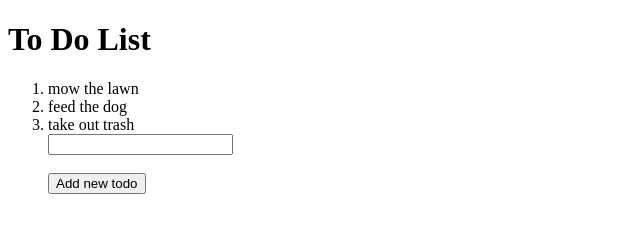
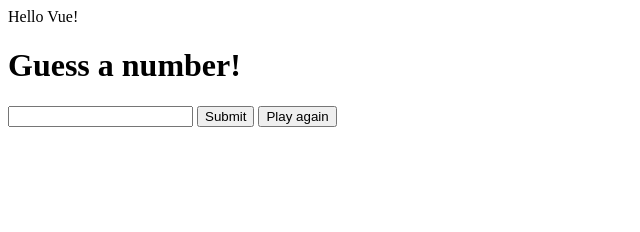
Before and after one commit to aw0ng/practice_vuejs, a plain HTML site: page index.html in a window 1280 px wide. Shown: the whole page, without its empty margins (0-640 px from the left). Drawn offline with nearby package versions, Linux system fonts and the light colour scheme.

Commit message:
guess number app

```diff
--- a/index.html
+++ b/index.html
@@ -1,23 +1,22 @@
 <!DOCTYPE html>
 <html lang="en">
 <head>
-    <meta charset="UTF-8" />
-    <title>Practice Vue.js</title>
+  <meta charset="UTF-8">
+  <title>Vue.js Intro</title>
   <script src="https://cdn.jsdelivr.net/npm/vue/dist/vue.js"></script>
-    <script src="index.js" defer></script>
 </head>
 <body>
-    <h1>To Do List</h1>
   <div id="app">
-      <ol>
-      <li v-for="todo in todos">
-        {{ todo }}
-      </li>
-      <input v-model="newTodo" type="text">
-      <br>
-      <br>
-      <button v-on:click="addTodo()">Add new todo</button>
-    </ol>
+    {{ message }}
+    <h1>Guess a number!</h1>
+    <div>
+      <input v-model="guess" type="text">
+      <button v-on:click="newGuess()">Submit</button>
+      <button v-on:click="reset()">Play again</button>
     </div>
+    <div>
+    </div>
+  </div>
+  <script src="index.js"></script>
 </body>
 </html>
--- a/index.js
+++ b/index.js
@@ -1,19 +1,18 @@
-/* global Vue */
-
 var app = new Vue({
   el: "#app",
-  data: function () {
-    return {
-      message: "Hello from JavaScript!",
-      newTodo: "",
-      todos: ["mow the lawn", "feed the dog", "take out trash"],
-    };
+  data: {
+    message: "Hello Vue!",
+    guess: "",
   },
   methods: {
-    addTodo: function () {
-      console.log(this.newTodo);
-      this.todos.push(this.newTodo);
-      this.newTodo = "";
+    newGuess: function () {
+      var guess = "newGuess";
+      if (guess === 33) {
+        console.log("YOU WIN!");
+      }
+    },
+    reset: function () {
+      console.log("reset");
     },
   },
 });
```
Lines whose indentation alone changed are shown as unchanged.
